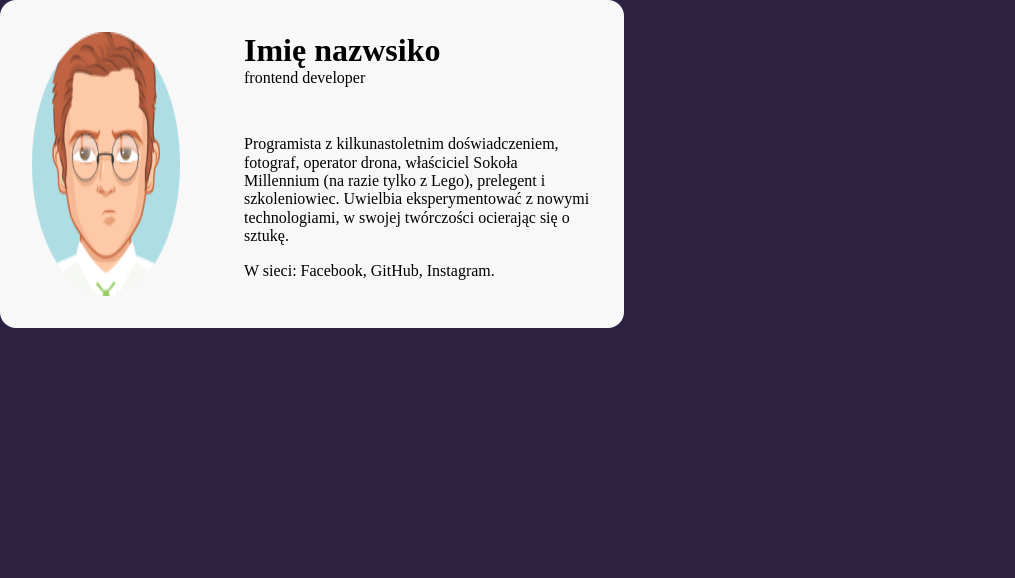
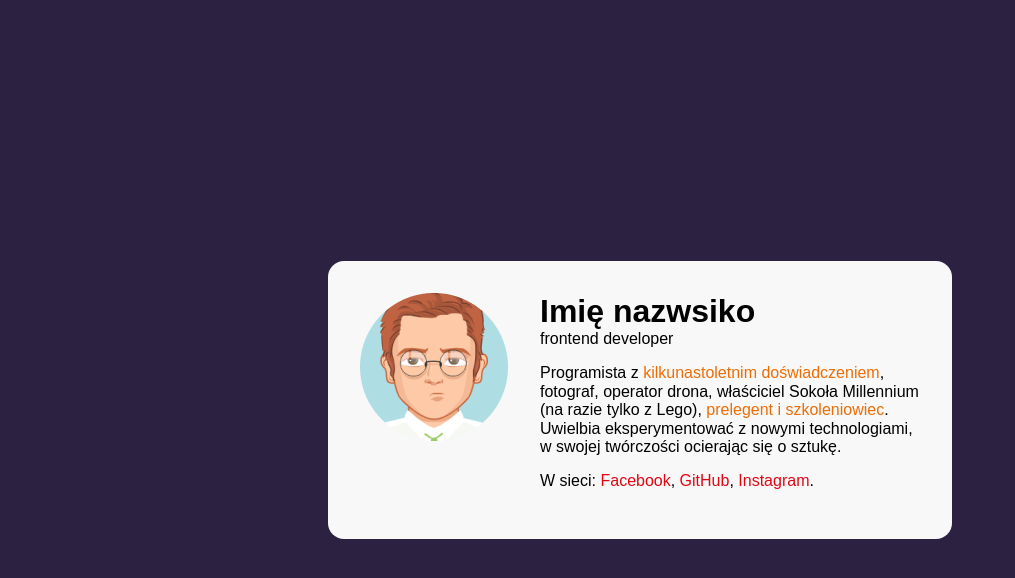
Before and after one commit to szymon-staron/business-card-2021, a plain HTML site: page index.html in a window 1280 px wide. Shown: the whole page, without its empty margins (0-1015 px from the left). Drawn offline with Linux system fonts and the light colour scheme.

Commit message:
end business card

```diff
--- a/index.html
+++ b/index.html
@@ -10,20 +10,23 @@
   </head>
   <body class="body">
     <main class="main">
+        <article class="person__article">
       <img class="person__photo" src="avatar.png" alt="" />
-      <div>
+      <div class="div__person">
         <header class="person__header">
           <h1 class="person__header--name">Imię nazwsiko</h1>
           <p class="person__header--paragraph">frontend developer</p>
         </header>
-      <article class="person__article">
+
           <p class="person__article--paragraph">
-          Programista z kilkunastoletnim doświadczeniem, fotograf, operator
-          drona, właściciel Sokoła Millennium (na razie tylko z Lego), prelegent
-          i szkoleniowiec. Uwielbia eksperymentować z nowymi technologiami, w
-          swojej twórczości ocierając się o sztukę.
+            Programista z <strong class="strong">kilkunastoletnim doświadczeniem</strong>, fotograf, operator
+            drona, właściciel Sokoła Millennium (na razie tylko z Lego),
+            <strong class="strong"> prelegent i szkoleniowiec</strong>. Uwielbia eksperymentować z nowymi
+            technologiami, w swojej twórczości ocierając się o sztukę.
           </p>
-        <p class="person__article--contact">W sieci: Facebook, GitHub, Instagram.</p>
+          <p class="person__article--contact">
+            W sieci: <a class="link" href="#"> Facebook</a>,<a class="link" href="#"> GitHub</a>, <a class="link" href="#"> Instagram</a>.
+          </p>
         </article>
       </div>
     </main>
--- a/style.css
+++ b/style.css
@@ -1,40 +1,48 @@
 html {
   box-sizing: border-box;
 }
-   *, *:before, *:after {
+*,
+*:before,
+*:after {
   box-sizing: inherit;
 }
 
-   .body{
-       background-color: #2C2141 ;
+.body {
+  background-color: #2c2141;
+  display: flex;
+  align-items: center;
+ justify-content: center;
+ min-height: 100vh;
 }
 
-   .main{
-       background-color: #F8F8F8;
+.main {
+  background-color: #f8f8f8;
   max-width: 624px;
   border-radius: 16px;
-       display: flex;
-
+  padding: 32px;
+  font-family: Arial, Helvetica, sans-serif;
 
 }
 
+.div__person {
+  padding-left: 32px;
+}
+.person__article {
+  display: flex;
+  align-items: flex-start;
+}
 
-   .person__photo{
-       padding: 32px;
-   }
-   .person__header{
-       padding: 32px;
-       padding-bottom:0px ;
+.person__header--name {
   margin: 0px;
 }
-
-   .person__header--name{
-    margin:0px
-   }
-   .person__header--paragraph{
+.person__header--paragraph {
   margin: 0px;
 }
-
-   .person__article{
-      padding: 32px;
+.strong {
+  font-weight: normal;
+  color: #ed6d05;
 }
+.link {
+  color: #e20613;
+  text-decoration: none;
+}
```
Lines whose indentation alone changed are shown as unchanged.
